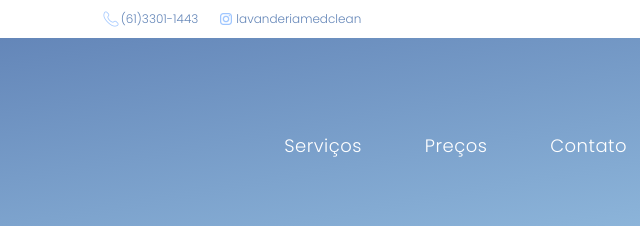
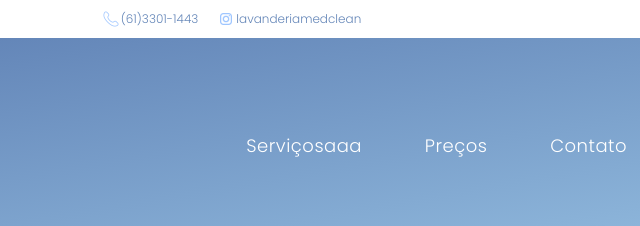
Before and after one commit to brunovierr/trab-front, a plain HTML site: page index.html in a window 1280 px wide. Shown: the top 226 px of the page, 408-1048 px from the left. Drawn offline with Linux system fonts and the light colour scheme; a script that the page names is missing.

Commit message:
Update index.html

```diff
--- a/index.html
+++ b/index.html
@@ -43,7 +43,7 @@
           <img width="200px" src="assets/images/logo_branca.png" alt="logo" />
         </a>
         <nav class="navbar">
-          <a href="services.html">Serviços</a>
+          <a href="services.html">Serviçosaaa</a>
           <a href="pricing.html">Preços</a>
           <a href="contact.html">Contato</a>
           <a href="about.html">Sobre Nós</a>
```
